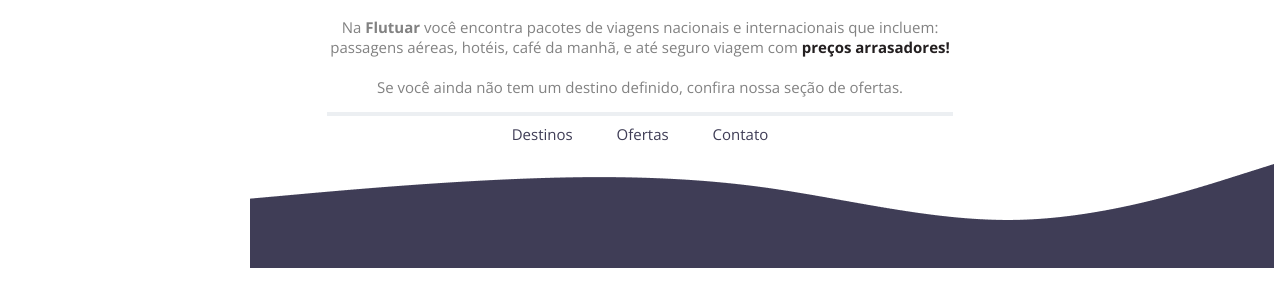
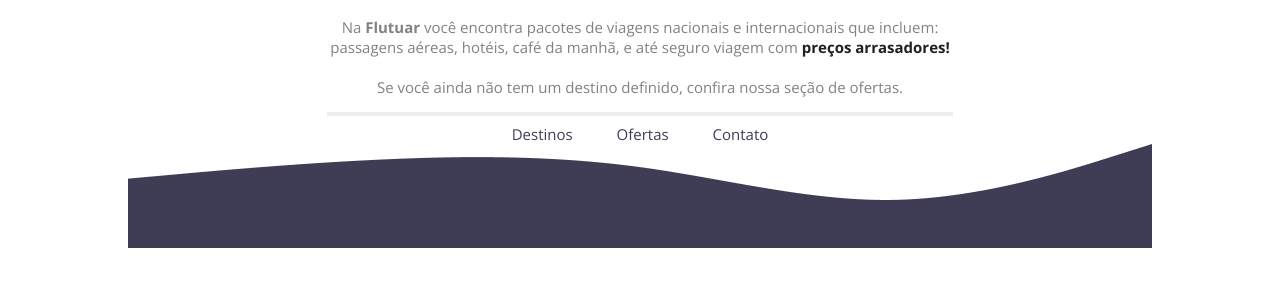
Before and after one commit to prikasouza/explorer-land2-craindo-layout, a plain HTML site: page index.html in a window 1280 px wide. Shown: the part 352-658 px from the top of the page. Drawn offline with nearby package versions, Linux system fonts and the light colour scheme.

Commit message:
Add files via upload

```diff
--- a/style.css
+++ b/style.css
@@ -50,7 +50,6 @@
 
 }
 #wave {
-    width: 626px;
-   margin: 20px 250px;
-
+    display: flex;
+    justify-content: center;
 }
```
